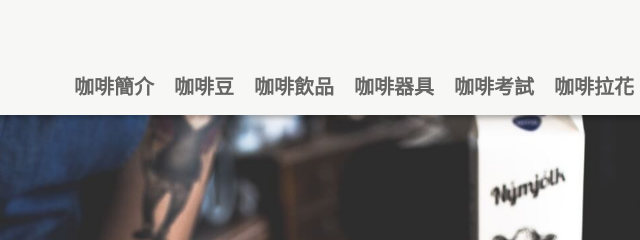
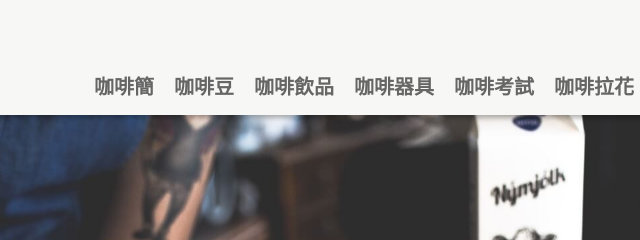
Before and after one commit to a50316y/a50316y.github.io, a plain HTML site: page index.html in a window 1280 px wide. Shown: the top 240 px of the page, 360-1000 px from the left. Drawn offline with Linux system fonts and the light colour scheme.

Commit message:
Update index.html

```diff
--- a/index.html
+++ b/index.html
@@ -24,7 +24,7 @@
 				<a href="index.html" class="brand" >Coffee news</a>
                 <ul id="pop-nav" class="nav js-dropdown-content">
                   <li class="nav-item">
-                    <a href="coffee-intro.html" class="nav-link">咖啡簡介</a>
+                    <a href="coffee-intro.html" class="nav-link">咖啡簡</a>
                   </li>
                   <li class="nav-item">
                     <a href="coffee-beans.html" class="nav-link">咖啡豆</a>
```
